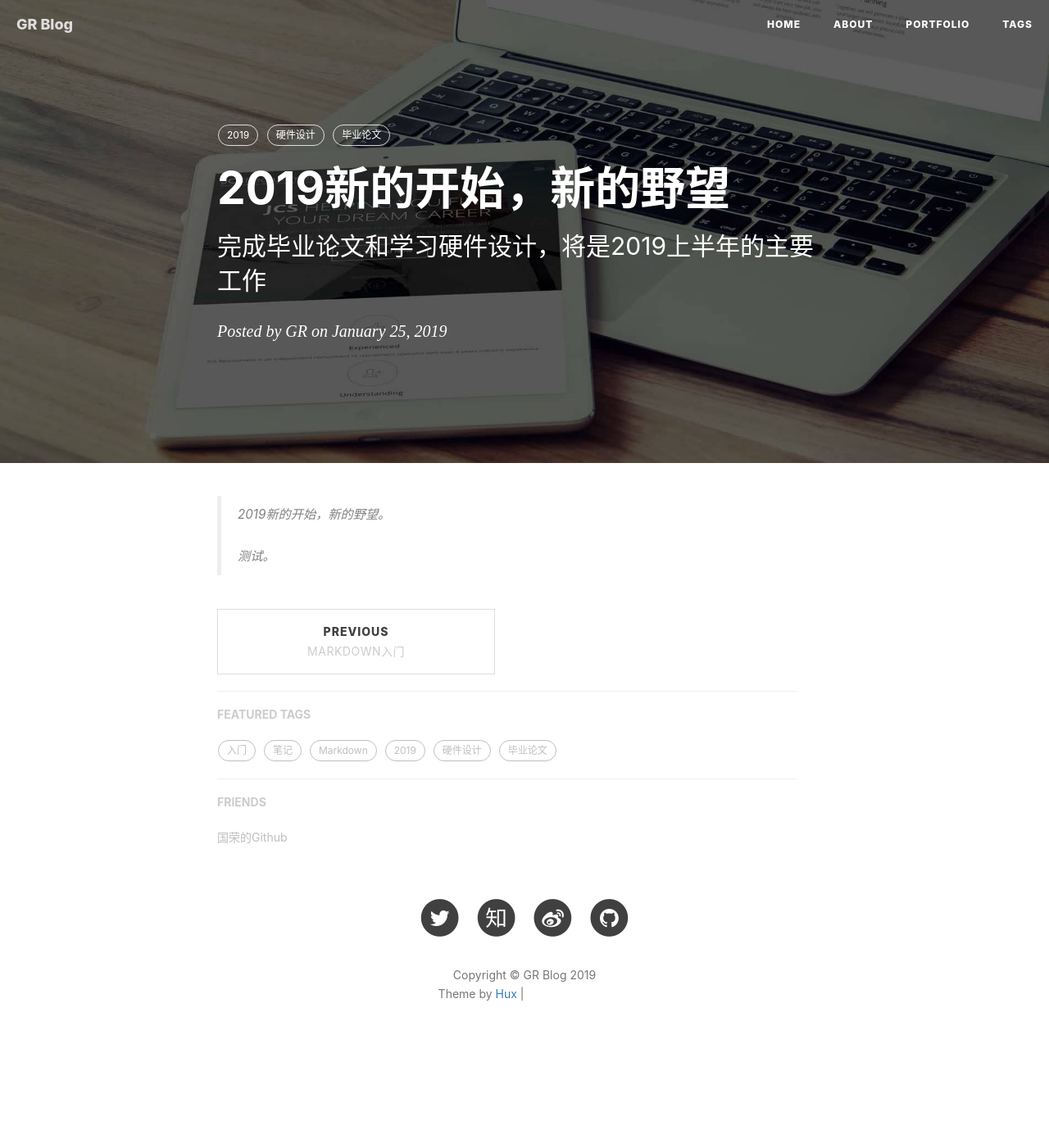
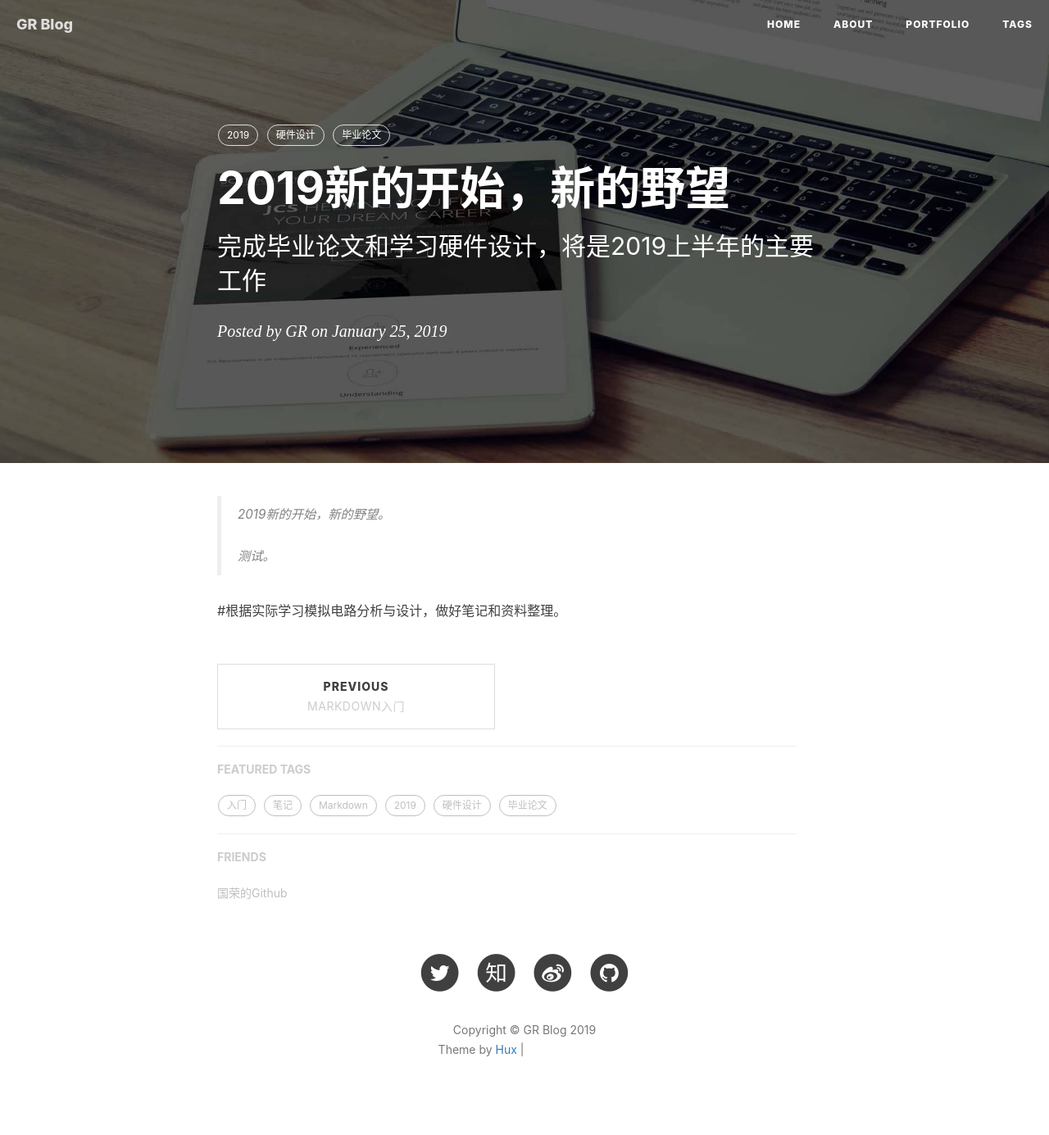
Before and after one commit to wangguorong1996/wangguorong1996.github.io, a Jekyll site: the page built from _posts/2019-01-25-NewYear.markdown, in a window 1280 px wide. Shown: the whole page at 82% size. Built offline with Jekyll 4.4.1, drawn with Linux system fonts in a browser that asks for light colours; nearby versions of some CDN libraries; comment, search, counter and statistics services are not loaded; before the commit the page ends 1317 px from its top, so only the background shows below that; grey boxes are pictures that could not be loaded.

Commit message:
Update 2019-01-25-NewYear.markdown

```diff
--- a/_posts/2019-01-25-NewYear.markdown
+++ b/_posts/2019-01-25-NewYear.markdown
@@ -13,3 +13,5 @@ tags:
 
 > 2019新的开始，新的野望。<br><br>
 > 测试。
+
+#根据实际学习模拟电路分析与设计，做好笔记和资料整理。
```
